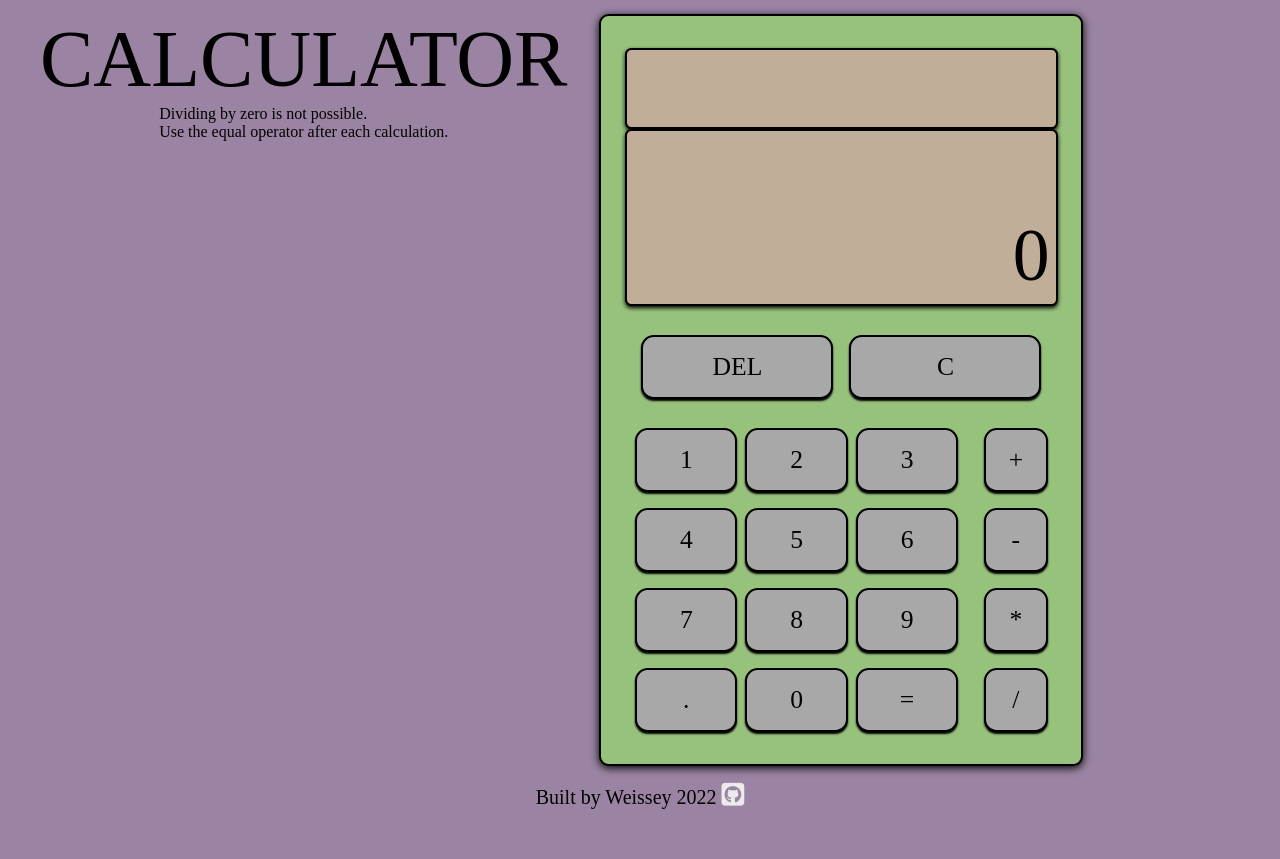
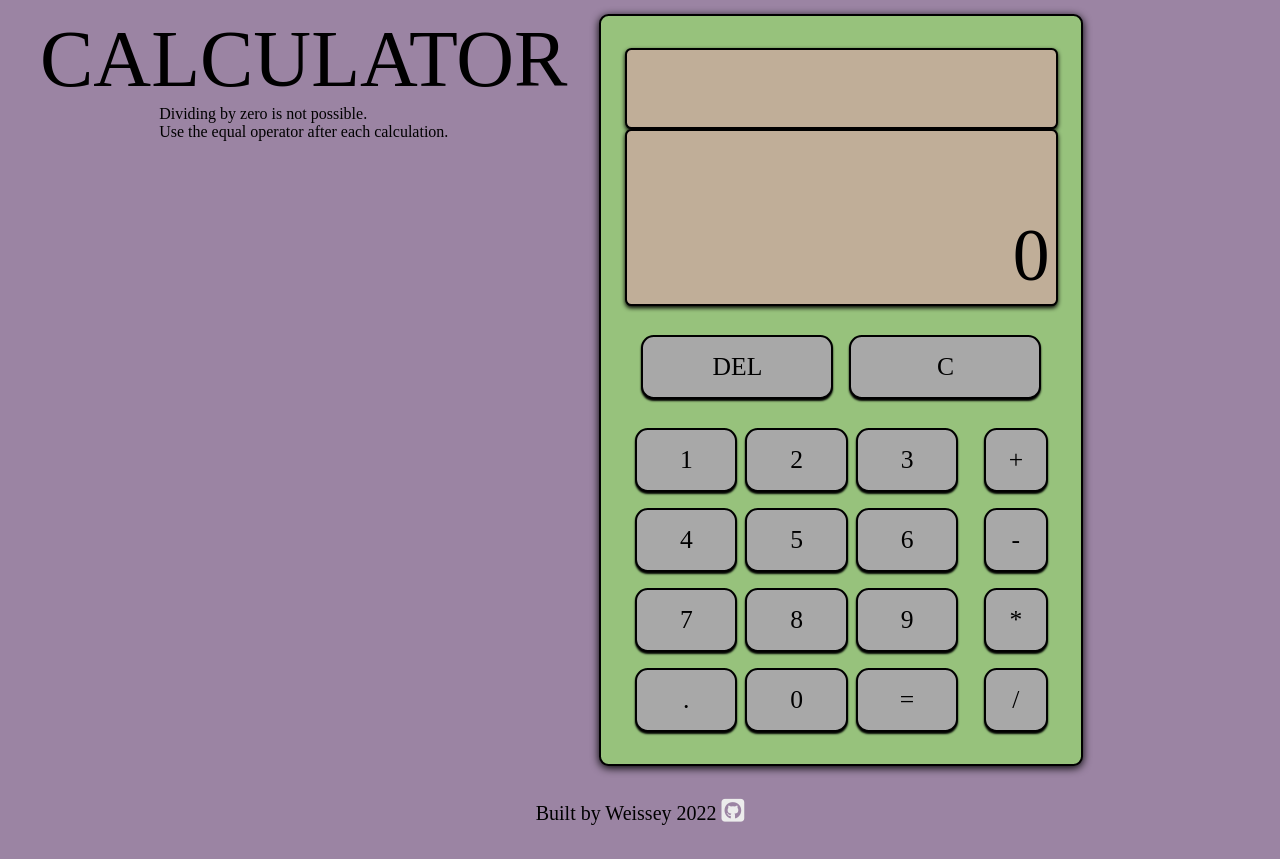
Before and after one commit to Weissey/Calculator, a plain HTML site: page index.html in a window 1280 px wide. Before the commit the page ends 826 px from the top, so only its background shows below. Drawn offline with Linux system fonts and the light colour scheme; a web font is replaced by a local one.

Commit message:
Changed footer margins

```diff
--- a/style.css
+++ b/style.css
@@ -172,7 +172,7 @@ body {
 #footer {
     align-self: center;
     font-size: 20px;
-    margin: 0.6rem 0;
+    margin: 26px 0;
 }
 
 .fa-github-square {
```
